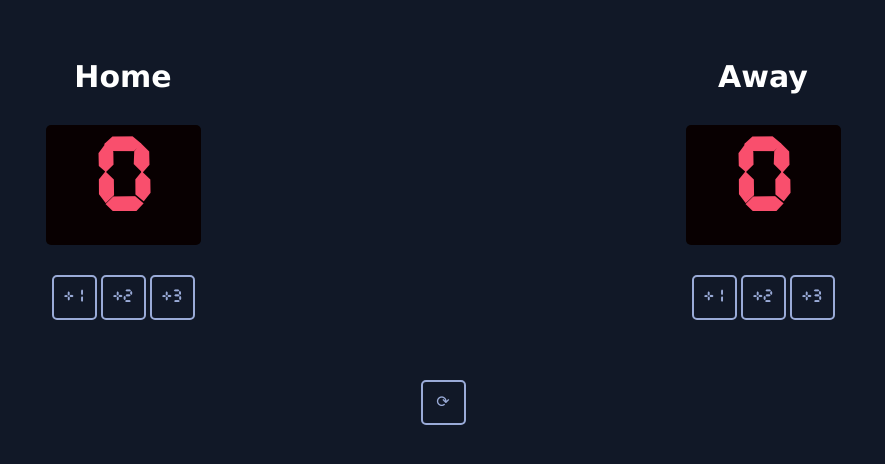
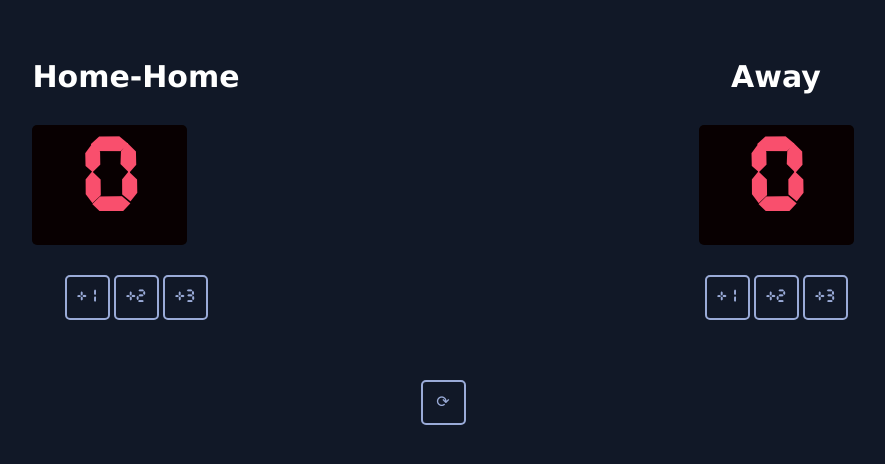
Before and after one commit to designasabaker/mod-03-basketballscoreboard, a plain HTML site: page index.html in a window 1280 px wide. Shown: the whole page, without its empty margins (197-1082 px from the left). Drawn offline with nearby package versions, Linux system fonts and the light colour scheme.

Commit message:
Update index.html

```diff
--- a/index.html
+++ b/index.html
@@ -5,7 +5,7 @@
     <body>
         <div class="container">
             <div class="eachScoreBoard">
-                <h3 class="eachTitle">Home</h3>
+                <h3 class="eachTitle">Home-Home</h3>
                 <h3 class="numBoard" id="homeScore">0</h3>
                 <div>
                     <button class="btn" id="home+1" onclick="homeAddScore(1)">+1</button>
```
